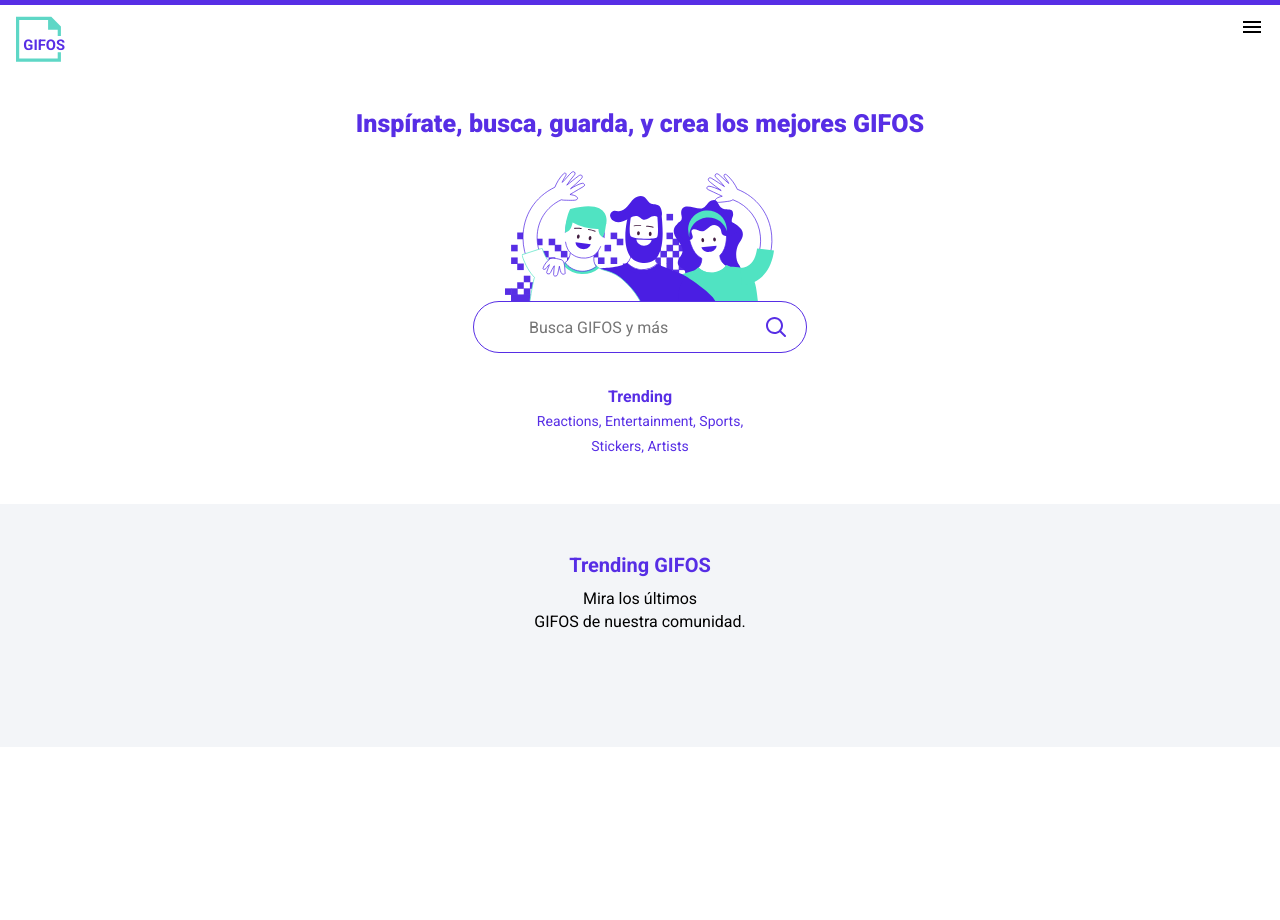
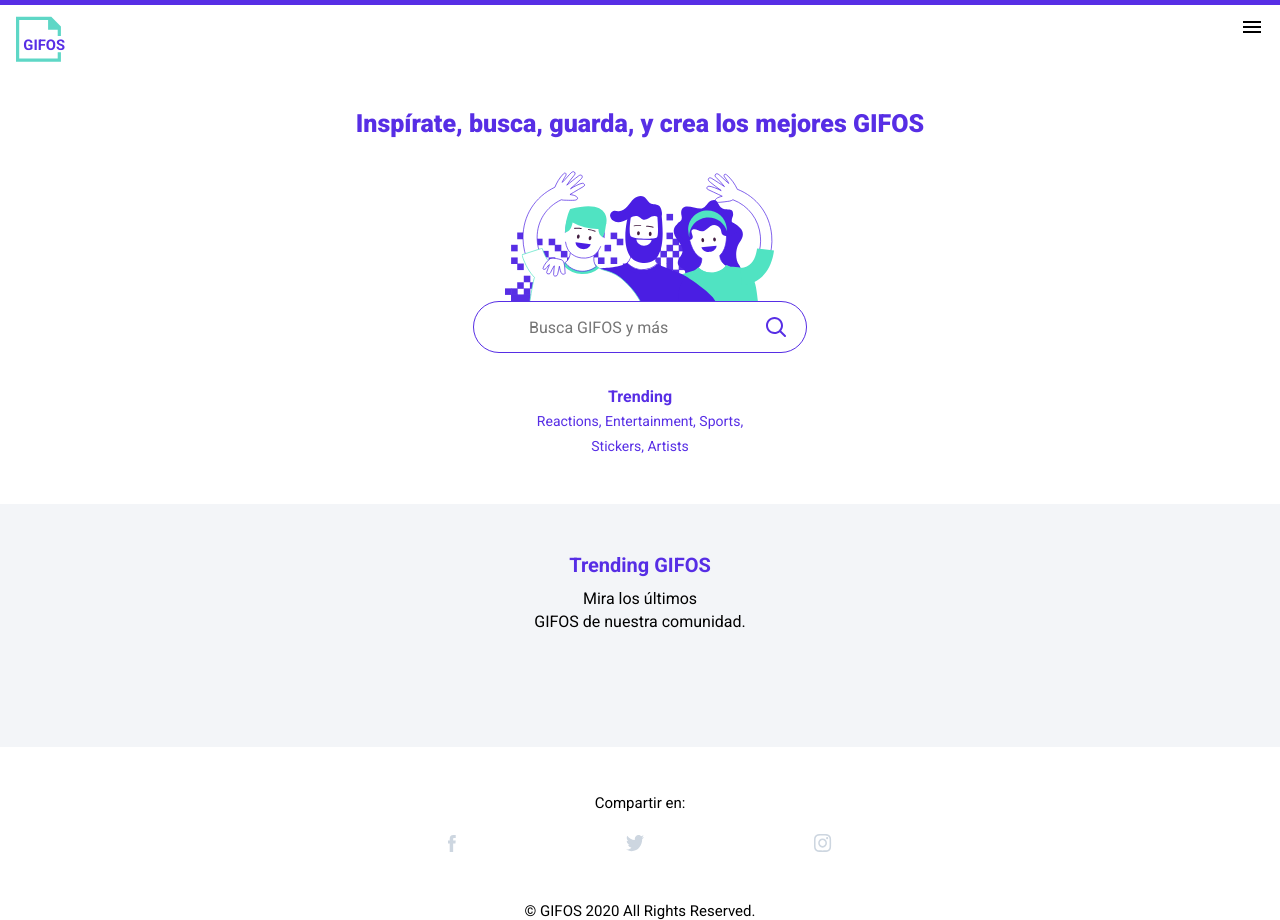
Before and after one commit to rdj47/gifos_app, a plain HTML site: page app/index.html in a window 1280 px wide. Before the commit the page ends 800 px from the top, so only its background shows below. Drawn offline with Linux system fonts and the light colour scheme; no server answers.

Commit message:
Incorporación del Footer.

```diff
--- a/app/index.html
+++ b/app/index.html
@@ -145,7 +145,15 @@
             </div>
         </div>
     </main>
-    <footer></footer>
+    <footer>
+        <p id="social-networks-text" class="social-networks-text">Compartir en:</p>
+        <div id="social-networks-icons" class="social-networks-icons">
+            <a href="https://www.facebook.com/Acamica.org"><img id="facebook-icon" class="facebook-icon" src="images/icon_facebook.svg" alt="Ícono Facebook"></a>
+            <a href="https://twitter.com/Acamica_com"><img id="twitter-icon" class="twitter-icon" src="images/icon-twitter.svg" alt="Ícono Twitter"></a>
+            <a href="https://www.instagram.com/acamica/"><img id="instagram-icon" class="instagram-icon" src="images/icon_instagram.svg" alt="Ícono Instragram"></a>
+        </div>
+        <p id="rights-reserved-text" class="rights-reserved-text">© GIFOS 2020 All Rights Reserved.</p>
+    </footer>
     <script src="scripts/script.js"></script>
     <script>
         document.cookie = 'same-site-cookie=foo; SameSite=Lax';
--- a/app/styles/style.sass
+++ b/app/styles/style.sass
@@ -15,6 +15,12 @@
     display: flex
     flex-flow: row wrap
     align-items: flex-start
+    justify-content: space-between
+    align-content: center
+%flex-row-justify-space-between-footer
+    display: flex
+    flex-flow: row wrap
+    align-items: center
     justify-content: space-between
     align-content: center
 %flex-row-justify-space-evenly
@@ -181,7 +187,7 @@ main
                     width: 20px
                     height: 20px
                     //padding-top: unset
-                    margin: 15px 20px 15px 19px// margin-left impact on align-content.
+                    margin: 15px 20px 15px 18px// margin-left impact on align-content.
                     order: 1
                 .search-phrase-clear
                     display: none
@@ -424,3 +430,28 @@ main
                 text-align: center
                 font-weight: 900
                 margin: 18px 0px 16px 0px
+footer
+    text-align: center
+    .social-networks-text
+        margin: auto
+        margin-top: 47px
+        font-family: Roboto
+        font-size: 15px
+        color: #000000
+        letter-spacing: 0
+        line-height: 18px
+    .social-networks-icons
+        width: 30%
+        @extend %flex-row-justify-space-between-footer
+        //display: block
+        margin-right: auto
+        margin-left: auto
+        margin-top: 22px
+    .rights-reserved-text
+        margin: auto
+        margin-top: 46px
+        font-family: Roboto
+        font-size: 15px
+        color: #000000
+        letter-spacing: 0
+        line-height: 18px
```
Also changed, not shown: app/styles/style.css, 1 other file.
